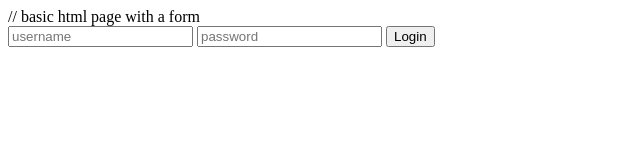
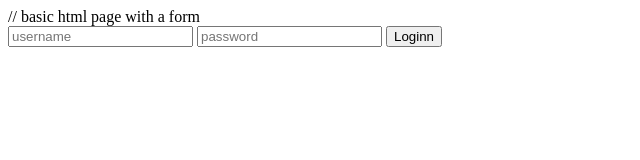
Before and after one commit to samuel-litzler/test-vincent, a plain HTML site: page index.html in a window 1280 px wide. Shown: the full height of the page, 0-640 px from the left. Drawn offline with Linux system fonts and the light colour scheme.

Commit message:
feat: ajout n

```diff
--- a/index.html
+++ b/index.html
@@ -2,5 +2,5 @@
 <form action="/login" method="post">
   <input type="text" name="username" placeholder="username" />
   <input type="password" name="password" placeholder="password" />
-  <input type="submit" value="Login" />
+  <input type="submit" value="Loginn" />
 </form>
```
